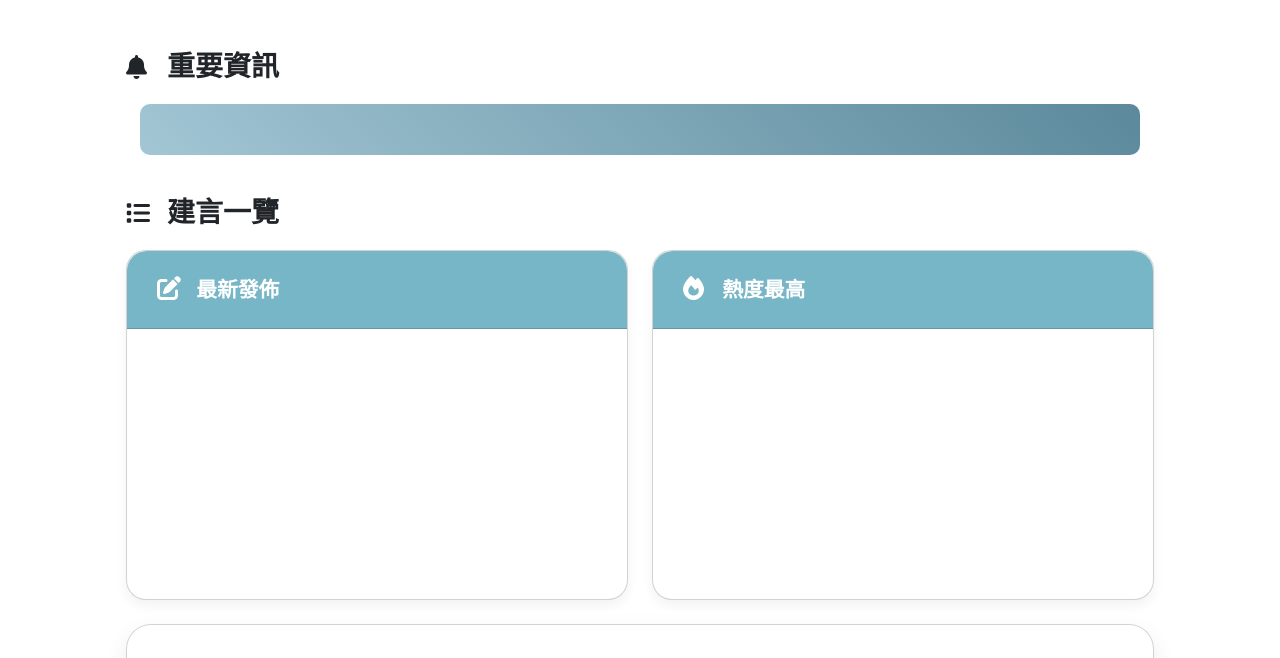
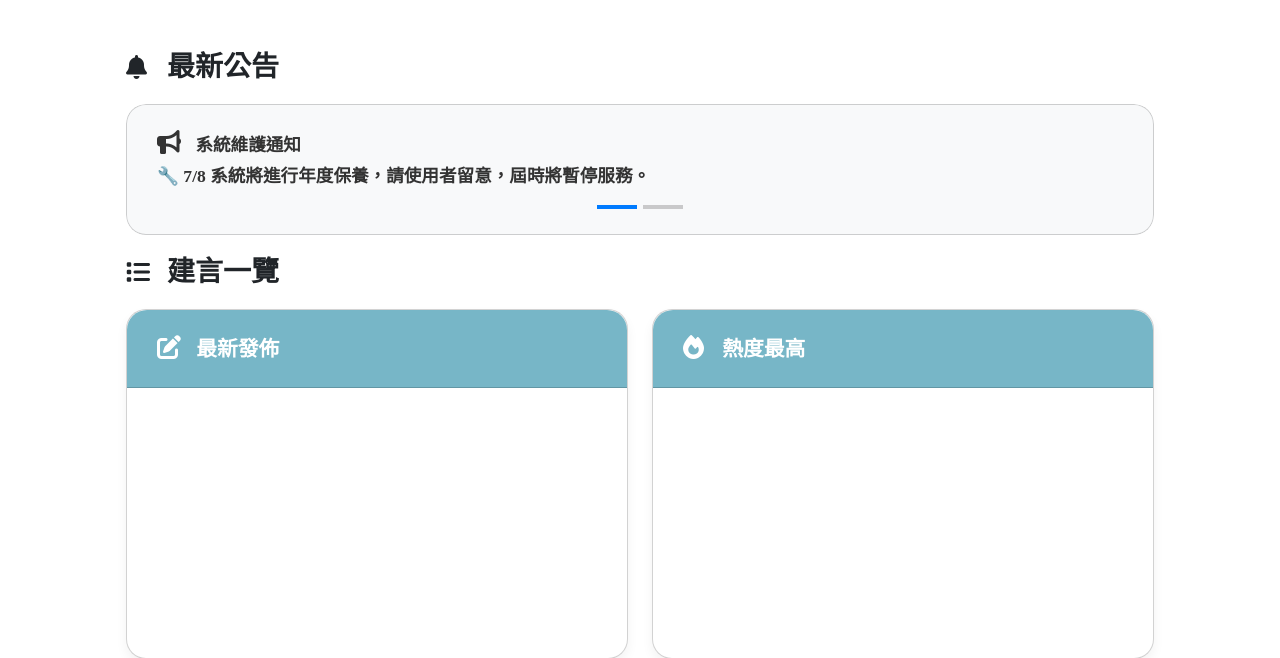
Before and after one commit to SA5202/SA, a PHP site: page /main.php in a window 1280 px wide. Shown: the top 658 px of the page. Run offline with PHP 8.4, Linux system fonts and the light colour scheme; data that the repository does not hold is empty; some libraries are stand-ins or nearby versions.

Commit message:
完整首頁
最新公告可輪播，建言一覽已完成

```diff
--- a/index.php
+++ b/index.php
@@ -145,7 +145,7 @@ $is_admin = isset($_SESSION['is_admin']) && $_SESSION['is_admin'];
             /* Position 20px from the bottom */
             left: 340px;
             /* Align with the sidebar */
-            background-color: rgba(0, 0, 0, 0.1);
+            background-color: transparent;
             border: none;
             padding: 10px 20px;
             border-radius: 50%;
@@ -153,7 +153,6 @@ $is_admin = isset($_SESSION['is_admin']) && $_SESSION['is_admin'];
             z-index: 150;
             transition: transform 0.3s ease, background-color 0.3s ease, rotate 0.4s;
             /* Smooth transition */
-            box-shadow: 0px 4px 10px rgba(0, 0, 0, 0.2);
             /* Add shadow for depth */
             font-size: 1.5rem;
             /* Increase the size of the icon */
@@ -164,7 +163,6 @@ $is_admin = isset($_SESSION['is_admin']) && $_SESSION['is_admin'];
 
         /* Button hover effect */
         .toggle-btn:hover {
-            background-color: rgba(0, 0, 0, 0.7);
             /* Darken on hover */
             transform: translateY(-5px) rotate(10deg);
             /* Slight upward movement */
--- a/main.php
+++ b/main.php
@@ -76,9 +76,7 @@ $popular_result = $link->query($popular_sql);
             box-shadow: 0 10px 25px rgba(0, 0, 0, 0.08);
             --bs-card-border-color: var(--bs-border-color-translucent);
             border: 1px solid var(--bs-card-border-color);
-            /* 加這行才會顯示框線 */
         }
-
 
         .honor-item {
             background-color: #f8f9fa;
@@ -96,22 +94,6 @@ $popular_result = $link->query($popular_sql);
         .honor-icon {
             color: #ffc107;
             margin-right: 10px;
-        }
-
-        .marquee-wrapper {
-            max-width: 1000px;
-            margin: 0 auto 30px auto;
-        }
-
-        #mqmain {
-            background: linear-gradient(45deg, rgb(162, 198, 212), rgb(91, 137, 155));
-            color: white;
-            font-size: 1.1rem;
-            padding: 10px;
-            border-radius: 10px;
-            font-weight: bold;
-            overflow: hidden;
-            width: 100%;
         }
 
         .card {
@@ -141,10 +123,12 @@ $popular_result = $link->query($popular_sql);
         }
 
         .suggestion-item {
+            position: relative;
             margin-bottom: 20px;
             padding: 20px;
             background-color: #f1f4f9;
             border-radius: 15px;
+            min-height: 120px;
             transition: transform 0.2s ease-in-out;
         }
 
@@ -165,24 +149,86 @@ $popular_result = $link->query($popular_sql);
         }
 
         .btn-view {
-            margin-top: 10px;
-            background-color: rgba(255, 193, 7, 0.5);
-            color: black;
-            font-weight: bold;
-            border: none;
+            position: absolute;
+            bottom: 20px;
+            right: 20px;
+            padding: 4px 20px;
+            background-color: rgba(0, 230, 219, 0.4);
+            color: rgb(0, 76, 148);
+            font-weight: 750;
+            border-radius: 10px;
         }
 
         .btn-view:hover {
-            background-color: rgba(224, 168, 0, 0.75);
+            background-color: rgba(0, 176, 224, 0.6);
             color: white;
         }
+
+        .carousel-item {
+            position: relative;
+            background-color: #f8f9fa;
+            padding: 25px 30px;
+            border-radius: 20px;
+            box-shadow: 0 6px 12px rgba(0, 0, 0, 0.05);
+            font-weight: bold;
+            font-size: 1.1rem;
+            color: #333;
+            --bs-card-border-color: var(--bs-border-color-translucent);
+            border: 1px solid var(--bs-card-border-color);
+        }
+
+        .carousel-inner {
+            border-radius: 20px;
+        }
+
+        .carousel-indicators [data-bs-target] {
+            background-color: #999;
+            width: 40px;
+            height: 4px;
+            transition: background-color 0.3s ease;
+        }
+
+        .carousel-indicators .active {
+            background-color: #007bff;
+        }
+
     </style>
 </head>
 
 <body>
-    <h3><i class="icon fa-solid fa-bell"></i> 重要資訊</h3>
-    <div class="marquee-wrapper">
-        <marquee id="mqmain" scrollamount="8">7/8 系統將進行年度保養，請使用者留意。</marquee>
+    <!-- 公告卡片 -->
+    <h3><i class="icon fa-solid fa-bell"></i> 最新公告</h3>
+    <div id="announcementCarousel" class="carousel slide" data-bs-ride="carousel" data-bs-interval="5000">
+        <!-- 進度條 -->
+        <div class="carousel-indicators">
+            <button type="button" data-bs-target="#announcementCarousel" data-bs-slide-to="0" class="active" aria-current="true" aria-label="公告 1"></button>
+            <button type="button" data-bs-target="#announcementCarousel" data-bs-slide-to="1" aria-label="公告 2"></button>
+        </div>
+
+        <!-- 輪播內容 -->
+        <div class="carousel-inner">
+            <div class="carousel-item active">
+                <div class="announcement-card">
+                    <div class="announcement-card-header">
+                        <i class="icon fa-solid fa-bullhorn"></i> 系統維護通知
+                    </div>
+                    <div class="announcement-card-body">
+                        <p>🔧 7/8 系統將進行年度保養，請使用者留意，屆時將暫停服務。</p>
+                    </div>
+                </div>
+            </div>
+
+            <div class="carousel-item">
+                <div class="announcement-card">
+                    <div class="announcement-card-header">
+                        <i class="icon fa-solid fa-bullhorn"></i> 暑假志工活動開放報名
+                    </div>
+                    <div class="announcement-card-body">
+                        <p>🌟 歡迎同學報名暑期校園志工活動，報名截止日為 7/20，詳細資訊請見學務處官網。</p>
+                    </div>
+                </div>
+            </div>
+        </div>
     </div>
 
     <h3><i class="icon fa-solid fa-list"></i> 建言一覽</h3>
```
